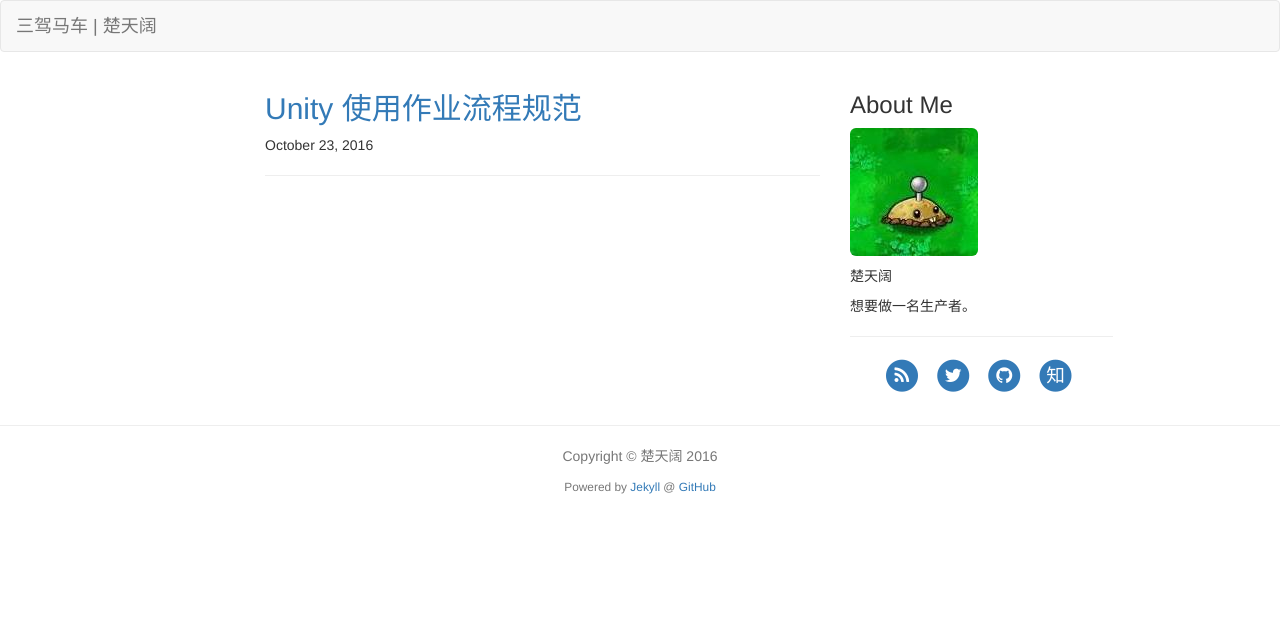
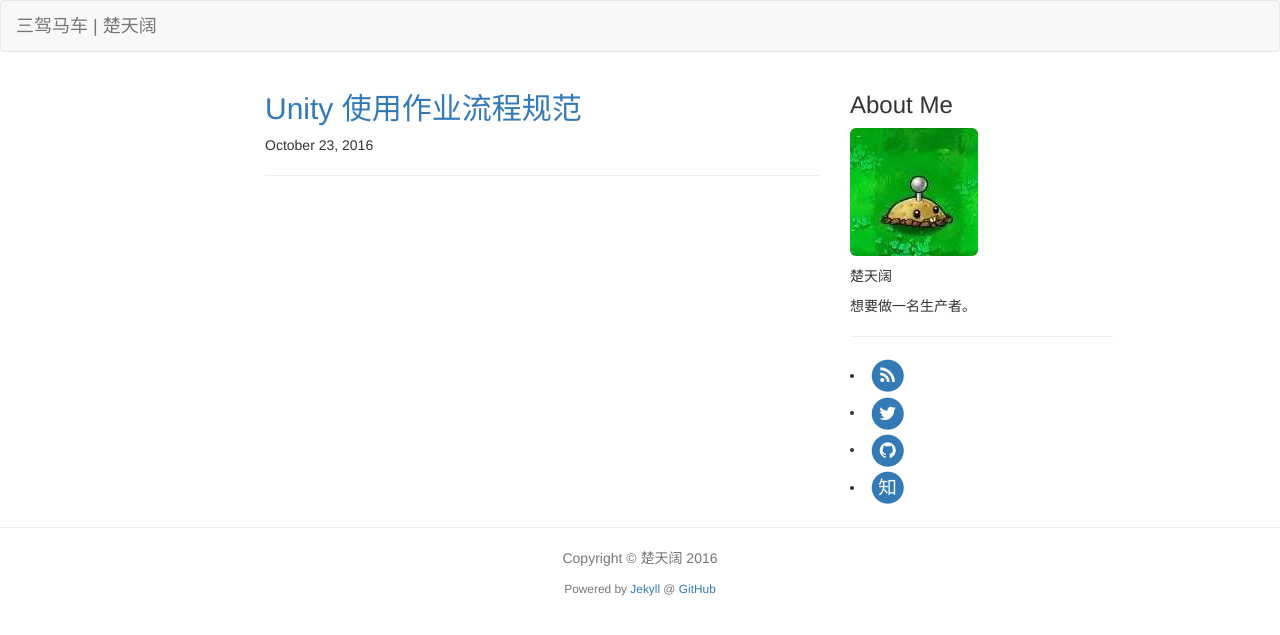
Before and after one commit to guoyu07/blog.tkchu.me, a Jekyll site: the page built from index.md, in a window 1280 px wide. Shown: the top 635 px of the page. Built offline with Jekyll 4.4.1, drawn with Linux system fonts in a browser that asks for light colours; nearby versions of some CDN libraries.

Commit message:
修改链接位置

```diff
--- a/_includes/links.html
+++ b/_includes/links.html
@@ -1,4 +1,3 @@
-<ul class="list-inline text-center">
 {% if site.use_rss %}
 <li>
   <a target="_blank" href="{{ site.url }}{{ site.baseurl }}feed.xml">
@@ -39,4 +38,3 @@
   </a>
 </li>
 {% endif %}
-</ul>
--- a/_layouts/index.html
+++ b/_layouts/index.html
@@ -26,7 +26,9 @@
   </div>
   <hr>
   <div class="hidden-lg hidden-md">
-    {% include links.html %}
+    <ul class="list-inline">
+    {% include footer.html %}
+    </ul>
   </div>
   {% include footer.html %}
 </body>
--- a/_layouts/post.html
+++ b/_layouts/post.html
@@ -35,7 +35,9 @@
   </article>
   <hr>
   {% include links.html %}
+  <ul class="list-inline text-center">
   {% include footer.html %}
+  </ul>
 </body>
 
 </html>
```
Lines whose indentation alone changed are shown as unchanged.
